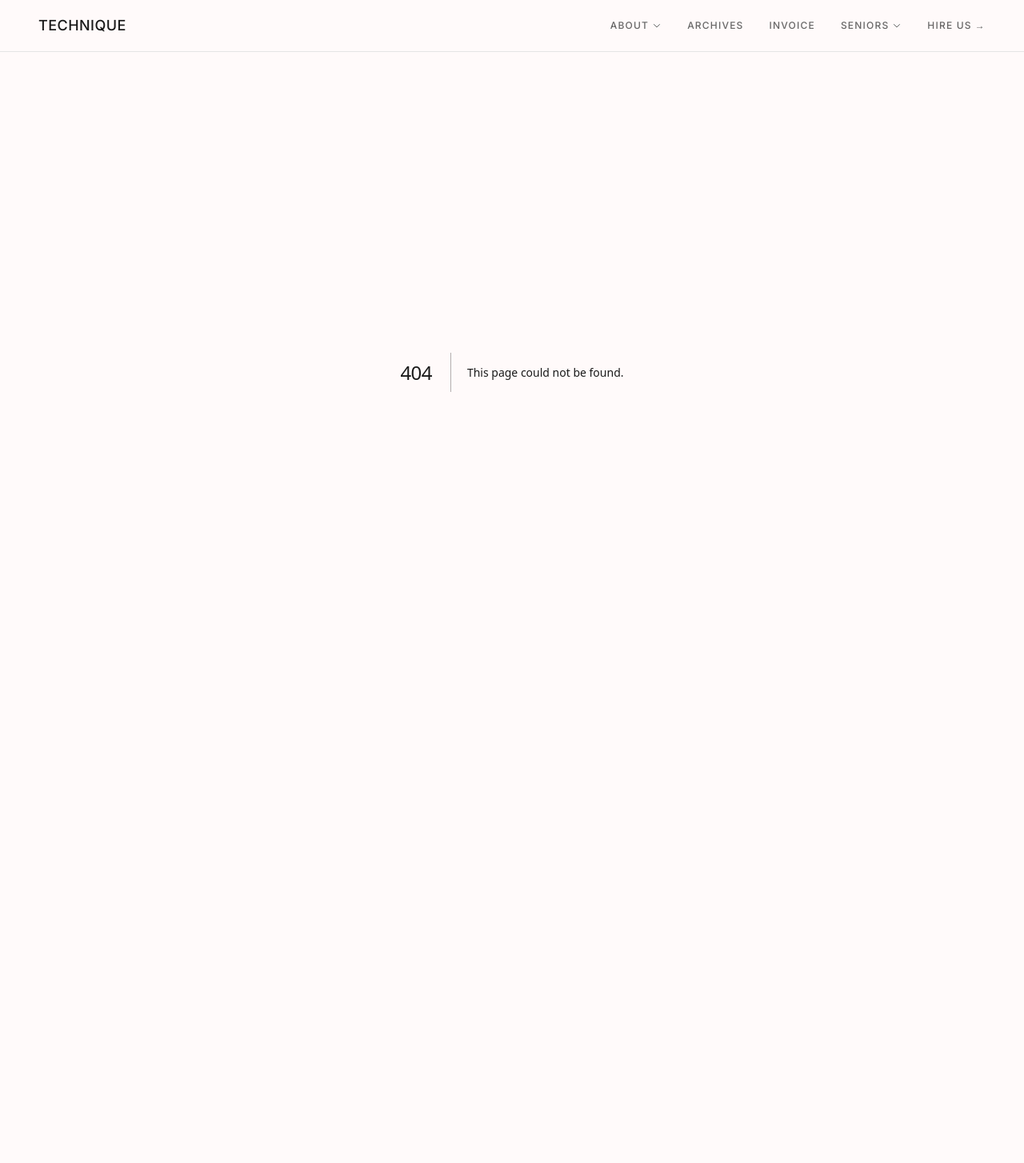
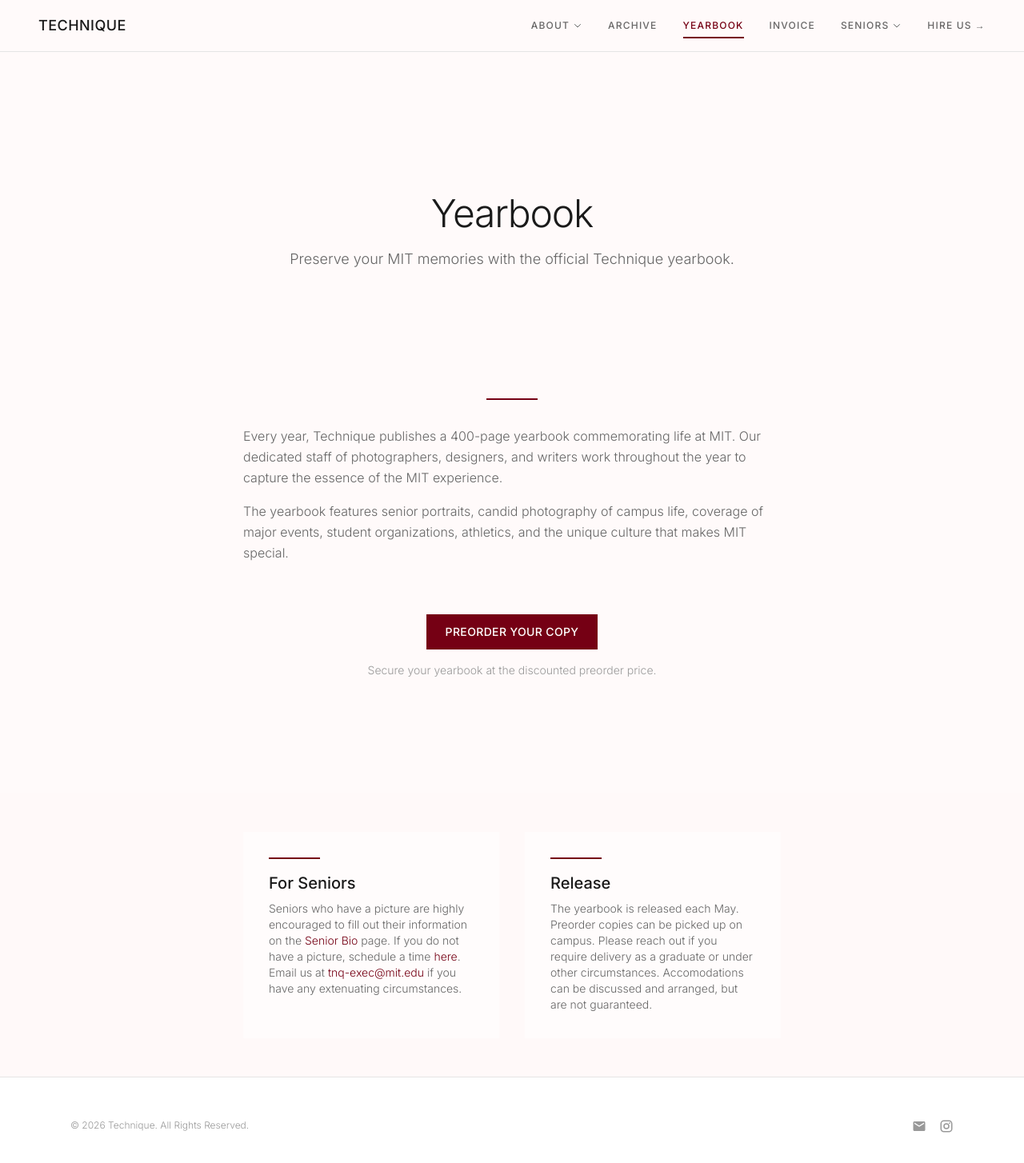
Before and after one commit to MIT-Technique/Technique-Website, a Next.js app: page /yearbook in a window 1280 px wide. Before the commit this address had no page. Shown: the top 1454 px of the page at 80% size. Before the commit the page ends 865 px from the top, so only its background shows below. Built offline with nearby package versions, Linux system fonts and the light colour scheme.

Commit message:
Yearbook Page

```diff
--- a/src/app/archives/page.jsx
+++ b/src/app/archives/page.jsx
@@ -290,7 +290,7 @@ function ArchivesPage() {
       <main className="min-h-screen pt-24 lg:pt-32">
         {/* Hero Section */}
         <section className="section-tight container-content text-center">
-          <h1 className="mb-4">Archives</h1>
+          <h1 className="mb-4">Archive</h1>
           <p className="text-lg text-text-secondary font-light max-w-text mx-auto">
             Explore past editions of Technique, dating back to 1885.
           </p>
--- a/src/app/hire/page.jsx
+++ b/src/app/hire/page.jsx
@@ -6,7 +6,7 @@ import Image from "next/image";
 function HirePage() {
   const images = [
     {
-      src: "/images/other_images/Alison_Soong/20240915-P1050432.jpg",
+      src: "/images/other_images/Alison_Soong/20260915-P1050432.jpg",
       photographer: "Alison Soong",
     },
     {
--- a/src/app/portfolio/page.jsx
+++ b/src/app/portfolio/page.jsx
@@ -70,7 +70,7 @@ function PortfolioPage() {
       photographer: "Ruhundaka Ejilemele",
     },
     {
-      src: "/images/other_images/Alison_Soong/20240915-P1050430.jpg",
+      src: "/images/other_images/Alison_Soong/20260915-P1050430.jpg",
       photographer: "Alison Soong",
     },
     {
--- /dev/null
+++ b/src/app/yearbook/page.jsx
@@ -0,0 +1,84 @@
+"use client";
+import React from "react";
+import Footer from "../../components/Footer/Footer";
+import Image from "next/image";
+
+function YearbookPage() {
+  return (
+    <>
+      <main className="min-h-screen pt-24 lg:pt-32">
+        {/* Hero Section */}
+        <section className="section-tight container-text text-center">
+          <h1 className="mb-4">Yearbook</h1>
+          <p className="text-lg text-text-secondary font-light">
+            Preserve your MIT memories with the official Technique yearbook.
+          </p>
+        </section>
+
+        {/* Main Content */}
+        <section className="section container-text">
+          <div className="divider-accent mb-8 mx-auto" />
+
+          <p>
+            Every year, Technique publishes a 400-page yearbook commemorating
+            life at MIT. Our dedicated staff of photographers, designers, and
+            writers work throughout the year to capture the essence of the
+            MIT experience.
+          </p>
+
+          <p>
+            The yearbook features senior portraits, candid photography of
+            campus life, coverage of major events, student organizations,
+            athletics, and the unique culture that makes MIT special.
+          </p>
+
+          {/* Preorder CTA */}
+          <div className="text-center mt-12 mb-8">
+            <a
+              href="https://mit.universitytickets.com/w/event.aspx?id=1889"
+              target="_blank"
+              rel="noopener noreferrer"
+              className="btn-primary"
+            >
+              Preorder Your Copy
+            </a>
+            <p className="text-sm text-text-muted mt-4">
+              Secure your yearbook at the discounted preorder price.
+            </p>
+          </div>
+        </section>
+
+        {/* Info Section */}
+        <section className="section-tight bg-bg-secondary">
+          <div className="container-text">
+            <div className="grid md:grid-cols-2 gap-8">
+              <div className="card">
+                <div className="divider-accent mb-4" />
+                <h4>For Seniors</h4>
+                <p className="text-sm pb-0">
+                  Seniors who have a picture are highly encouraged to fill
+                  out their information on the <a href="/bio" className="text-accent hover:text-accent-hover">Senior Bio</a> page.
+                  If you do not have a picture, schedule a time <a href="/bio" className="text-accent hover:text-accent-hover">here</a>.
+                  Email us at <a href="mailto:tnq-exec@mit.edu" className="text-accent hover:text-accent-hover">tnq-exec@mit.edu</a> if you have any extenuating circumstances.
+                </p>
+              </div>
+              <div className="card">
+                <div className="divider-accent mb-4" />
+                <h4>Release</h4>
+                <p className="text-sm pb-0">
+                  The yearbook is released each May. Preorder copies can be
+                  picked up on campus. Please reach out if you require delivery
+                  as a graduate or under other circumstances. Accomodations can
+                  be discussed and arranged, but are not guaranteed.
+                </p>
+              </div>
+            </div>
+          </div>
+        </section>
+      </main>
+      <Footer />
+    </>
+  );
+}
+
+export default YearbookPage;
--- a/src/components/Footer/Footer.jsx
+++ b/src/components/Footer/Footer.jsx
@@ -22,7 +22,7 @@ export default function Footer() {
               isHomePage ? "text-white/60" : "text-text-muted"
             }`}
           >
-            &copy; 2024 Technique. All Rights Reserved.
+            &copy; 2026 Technique. All Rights Reserved.
           </p>
 
           {/* Right: Social Links */}
--- a/src/components/Navbar_and_Sidebar/Navbar_new.jsx
+++ b/src/components/Navbar_and_Sidebar/Navbar_new.jsx
@@ -34,7 +34,8 @@ function Navbar() {
         { href: "/contact", label: "CONTACT" },
       ],
     },
-    { href: "/archives", label: "ARCHIVES" },
+    { href: "/archives", label: "ARCHIVE" },
+    { href: "/yearbook", label: "YEARBOOK" },
     { href: "/invoice", label: "INVOICE" },
     {
       label: "SENIORS",
--- a/src/components/Navbar_and_Sidebar/Sidebar.jsx
+++ b/src/components/Navbar_and_Sidebar/Sidebar.jsx
@@ -153,7 +153,7 @@ function Sidebar({ pathname }) {
               </List>
             </Collapse>
 
-            {/* Archives */}
+            {/* Archive */}
             <ListItem disablePadding>
               <Link
                 href="/archives"
@@ -162,13 +162,36 @@ function Sidebar({ pathname }) {
               >
                 <ListItemButton sx={{ px: 3, py: 1.5 }}>
                   <ListItemText
-                    primary="ARCHIVES"
+                    primary="ARCHIVE"
                     primaryTypographyProps={{
                       sx: {
                         fontSize: "0.75rem",
                         fontWeight: 500,
                         letterSpacing: "0.1em",
                         color: isActive("/archives") ? "#750014" : textColor,
+                      },
+                    }}
+                  />
+                </ListItemButton>
+              </Link>
+            </ListItem>
+
+            {/* Yearbook */}
+            <ListItem disablePadding>
+              <Link
+                href="/yearbook"
+                onClick={() => setIsOpen(false)}
+                className="w-full"
+              >
+                <ListItemButton sx={{ px: 3, py: 1.5 }}>
+                  <ListItemText
+                    primary="YEARBOOK"
+                    primaryTypographyProps={{
+                      sx: {
+                        fontSize: "0.75rem",
+                        fontWeight: 500,
+                        letterSpacing: "0.1em",
+                        color: isActive("/yearbook") ? "#750014" : textColor,
                       },
                     }}
                   />
```
